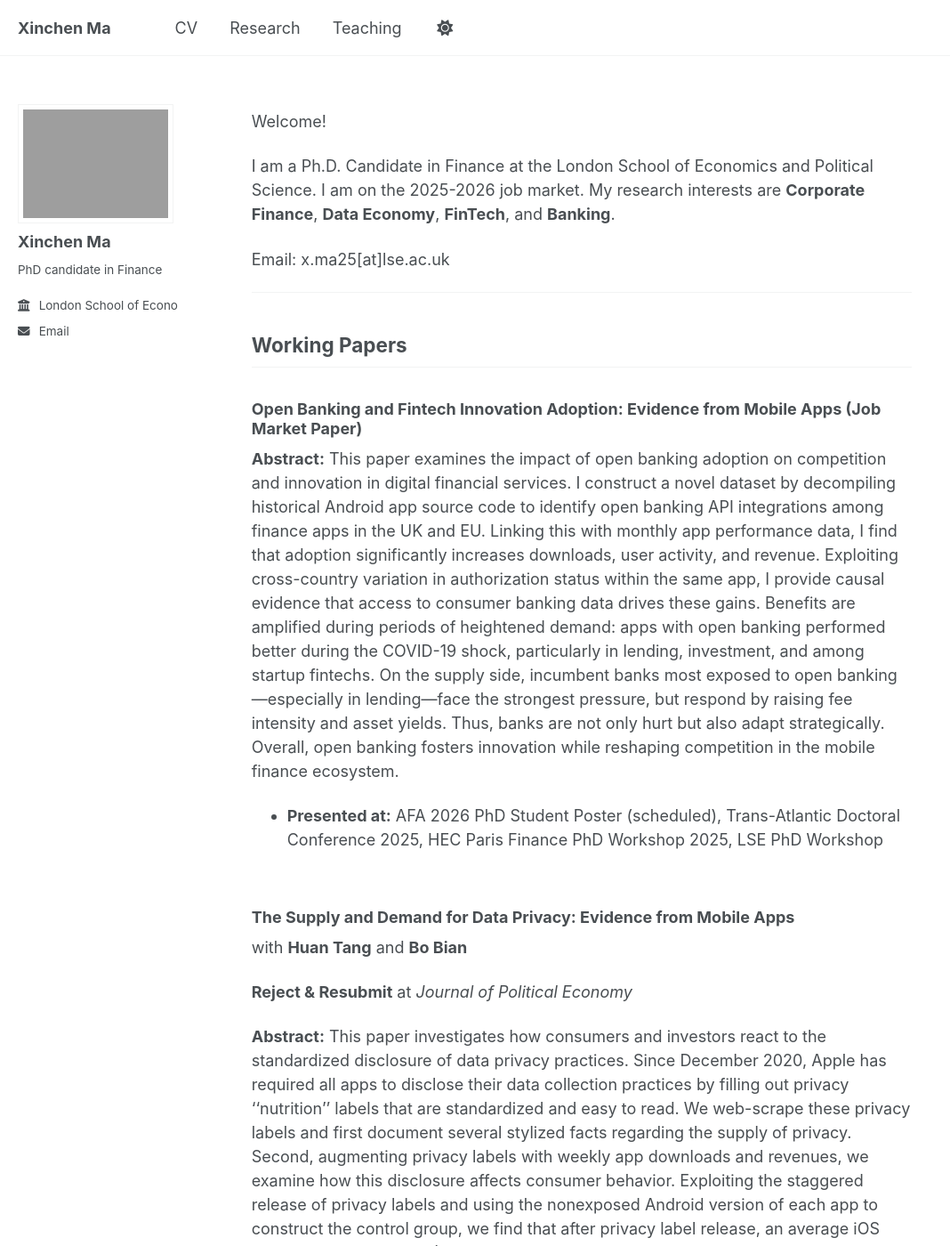
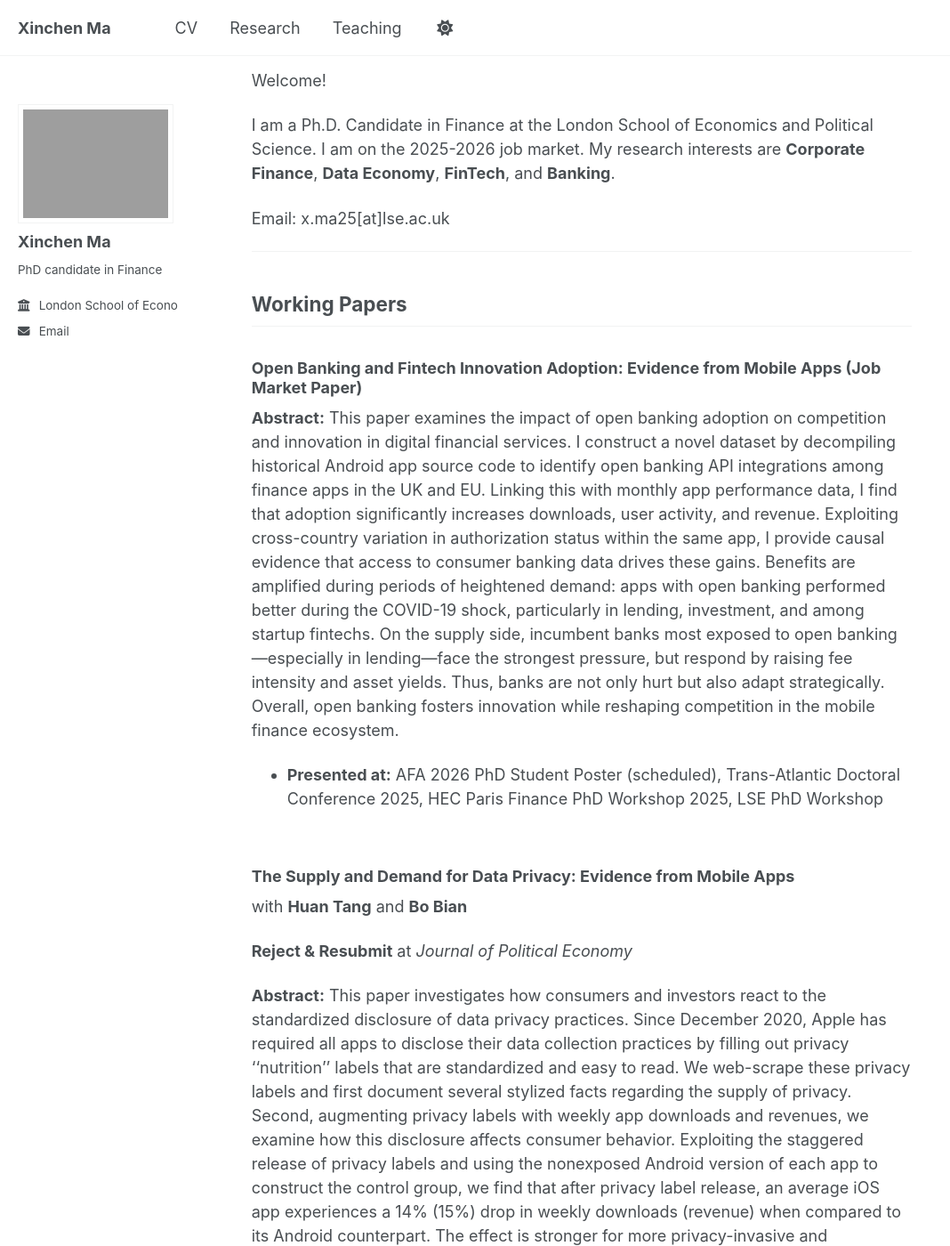
Before and after one commit to xinchen-ma/xinchen-ma.github.io, a Jekyll site: the page built from index.md, in a window 1280 px wide and 1400 px high. Shown: the whole window at 89% size, without its empty margins (0-1068 px from the left). Built offline with Jekyll 4.4.1, drawn with Linux system fonts in a browser that asks for light colours; a script that is not in the unit is left out.

Commit message:
Update main.scss

```diff
--- a/assets/css/main.scss
+++ b/assets/css/main.scss
@@ -85,13 +85,3 @@ body .page__inner-wrap,
 .page {
   margin-right: 0 !important;
 }
-
-/* ADD THIS NEW CSS FOR SPACING */
-.page__content {
-  padding-top: 60px !important; /* Adjust this value for more/less space */
-}
-
-/* Optional: If you want to reduce the space after the empty title */
-.page__title {
-  margin-bottom: 0 !important;
-}
```
